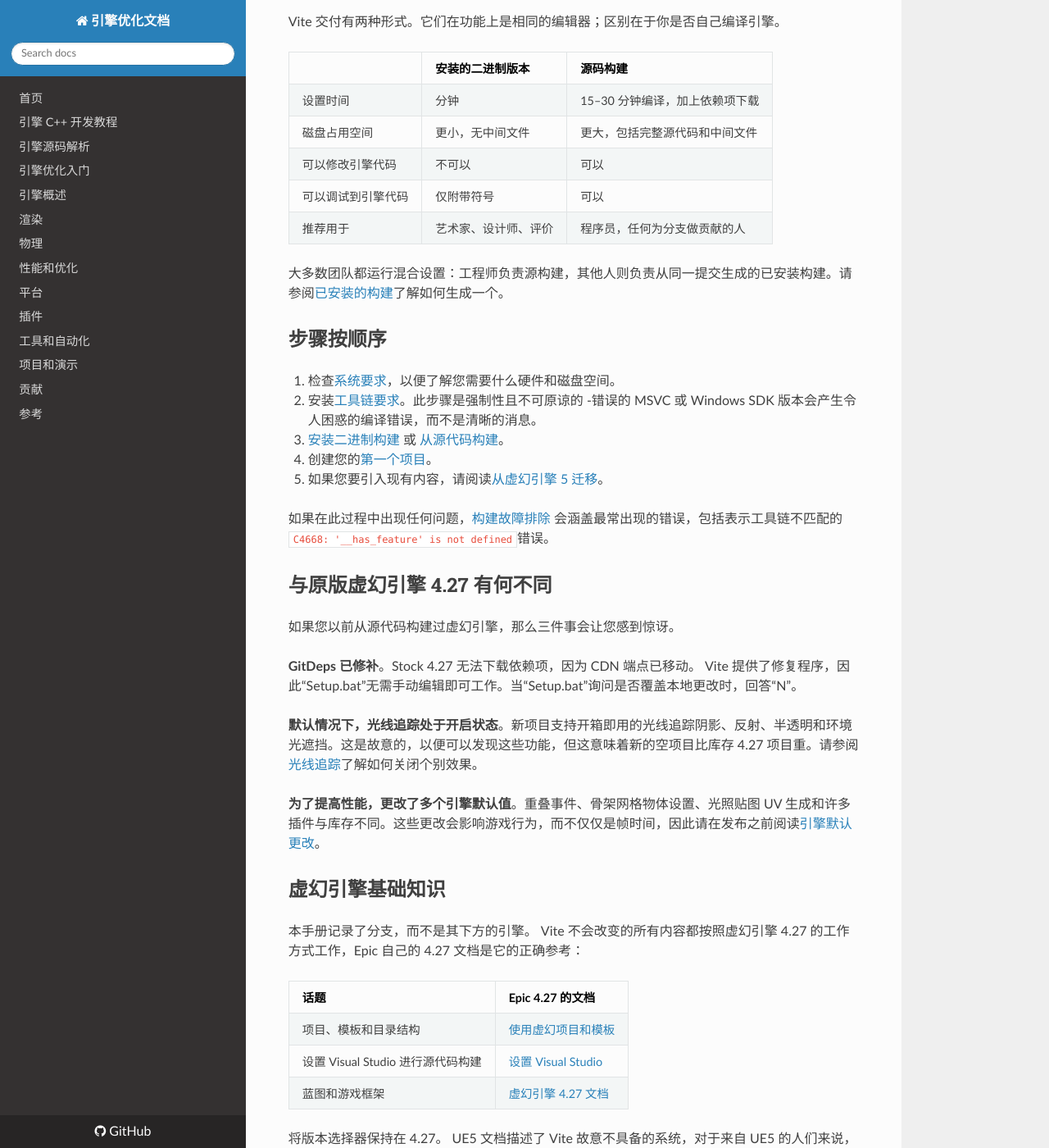
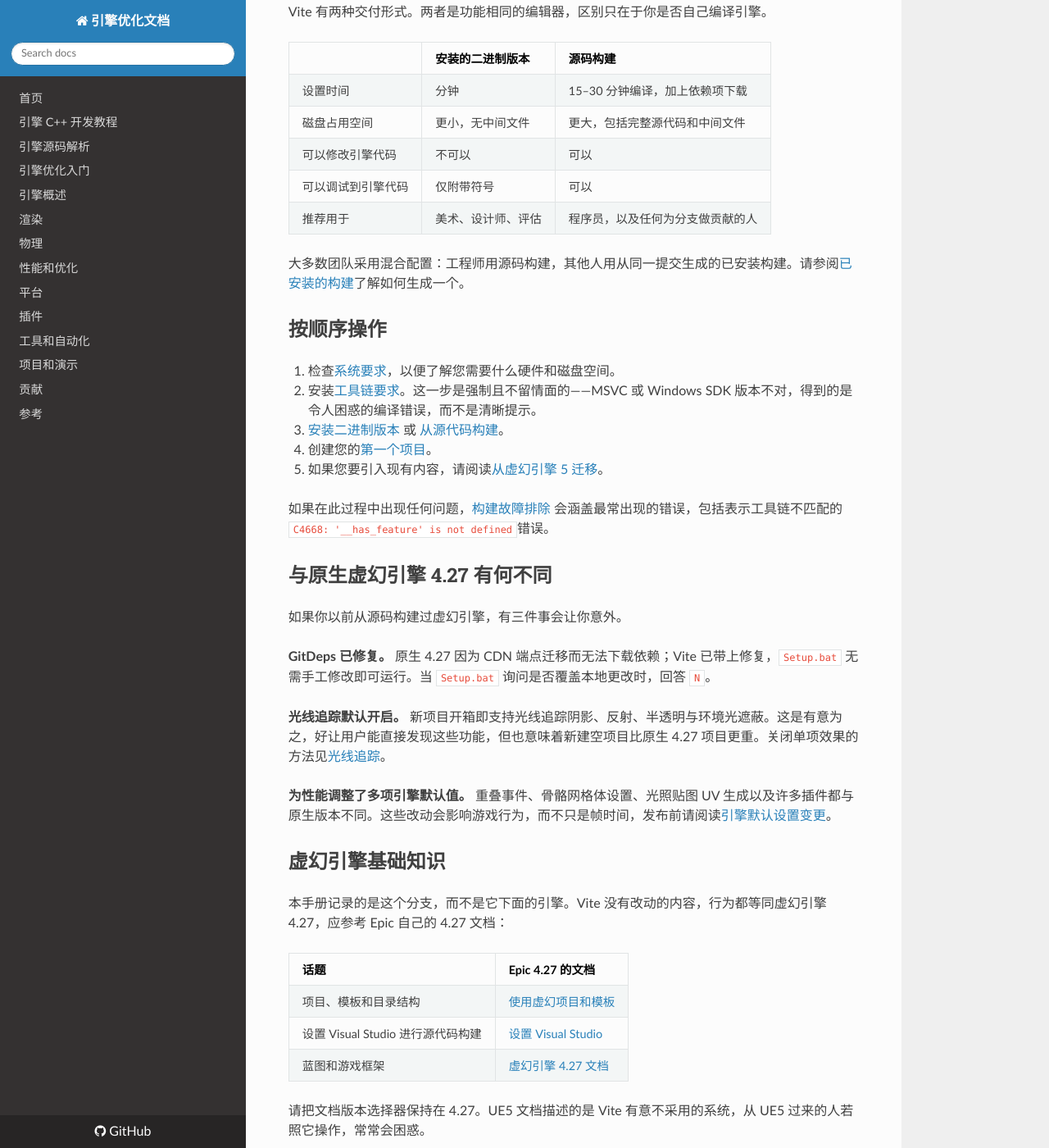
Before and after one commit to OpenHUTB/cpp, an MkDocs documentation site: the page built from docs/optimization/GettingStarted/Getting-Started.md, in a window 1280 px wide and 1400 px high, scrolled down 422 px. Shown: the whole window at 82% size. Built offline with MkDocs 1.6.1, drawn with Linux system fonts in a browser that asks for light colours; nearby versions of some CDN libraries; a script that is not in the unit is left out; some of the changed text lies outside the part shown.

Commit message:
docs: 修正入门页的 admonition、机翻与术语
- 「!!! 最快方法」不是有效 admonition，改为 !!! tip，正文缩进补足
- 「强制性且不可原谅的」是 mandatory and unforgiving 的直译，改为「强制且不留情面」
- 分叉、库存、原版、艺术家等按全书统一为分支、原生、美术；环境光遮挡改为环境光遮蔽；骨架网格物体改为骨骼网格体
- Setup.bat 的引号改为代码 span；引擎默认更改链接文字统一为引擎默认设置变更

```diff
--- a/docs/optimization/GettingStarted/Getting-Started.md
+++ b/docs/optimization/GettingStarted/Getting-Started.md
@@ -1,15 +1,14 @@
 # 入门
 
-!!! 最快方法
-
-   下载已安装的二进制版本，运行 <code>RegistryAdd.bat</code>，然后打开编辑器。在现代桌面 CPU 上，从源代码构建大约需要 15-30 分钟的编译时间，并且需要固定的工具链。
+!!! tip "最快方法"
+    下载已安装的二进制版本，运行 `RegistryAdd.bat`，然后打开编辑器。在现代桌面 CPU 上，从源码构建需要约 15–30 分钟编译时间，并且依赖固定的工具链。
 
 
-本节将带您从不安装任何东西到运行编辑器和虚幻引擎 Vite 上的第一个项目。如果您还没有确定分叉是否适合您的项目，请先阅读[Vite简介](Introduction-to-Vite.md)。
+本节带你从零起步，直到运行编辑器并在虚幻引擎 Vite 上跑起第一个项目。如果还没确定这个分支是否适合你的项目，请先读 [Vite 简介](Introduction-to-Vite.md)。
 
 ## 选择安装方式
 
-Vite 交付有两种形式。它们在功能上是相同的编辑器；区别在于你是否自己编译引擎。
+Vite 有两种交付形式。两者是功能相同的编辑器，区别只在于你是否自己编译引擎。
 
 | | 安装的二进制版本 | 源码构建 |
 |---|---|---|
@@ -17,33 +16,33 @@ Vite 交付有两种形式。它们在功能上是相同的编辑器；区别在
 | 磁盘占用空间 | 更小，无中间文件 | 更大，包括完整源代码和中间文件 |
 | 可以修改引擎代码 | 不可以 | 可以 |
 | 可以调试到引擎代码 | 仅附带符号 | 可以 |
-| 推荐用于 | 艺术家、设计师、评价 | 程序员，任何为分支做贡献的人 |
+| 推荐用于 | 美术、设计师、评估 | 程序员，以及任何为分支做贡献的人 |
 
-大多数团队都运行混合设置：工程师负责源构建，其他人则负责从同一提交生成的已安装构建。请参阅[已安装的构建](../Tools/Installed-Builds.md)了解如何生成一个。
+大多数团队采用混合配置：工程师用源码构建，其他人用从同一提交生成的已安装构建。请参阅[已安装的构建](../Tools/Installed-Builds.md)了解如何生成一个。
 
-## 步骤按顺序
+## 按顺序操作
 
 1. 检查[系统要求](System-Requirements.md)，以便了解您需要什么硬件和磁盘空间。
-2. 安装[工具链要求](Toolchain-Requirements.md)。此步骤是强制性且不可原谅的 -错误的 MSVC 或 Windows SDK 版本会产生令人困惑的编译错误，而不是清晰的消息。
-3. [安装二进制构建](Install-Binary-Build.md) 或 [从源代码构建](Build-From-Source.md)。
+2. 安装[工具链要求](Toolchain-Requirements.md)。这一步是强制且不留情面的——MSVC 或 Windows SDK 版本不对，得到的是令人困惑的编译错误，而不是清晰提示。
+3. [安装二进制版本](Install-Binary-Build.md) 或 [从源代码构建](Build-From-Source.md)。
 4. 创建您的[第一个项目](First-Project.md)。
 5. 如果您要引入现有内容，请阅读[从虚幻引擎 5 迁移](Migrating-From-UE5.md)。
 
 如果在此过程中出现任何问题，[构建故障排除](Build-Troubleshooting.md) 会涵盖最常出现的错误，包括表示工具链不匹配的`C4668: '__has_feature' is not defined`错误。
 
-## 与原版虚幻引擎 4.27 有何不同
+## 与原生虚幻引擎 4.27 有何不同
 
-如果您以前从源代码构建过虚幻引擎，那么三件事会让您感到惊讶。
+如果你以前从源码构建过虚幻引擎，有三件事会让你意外。
 
-**GitDeps 已修补**。Stock 4.27 无法下载依赖项，因为 CDN 端点已移动。 Vite 提供了修复程序，因此“Setup.bat”无需手动编辑即可工作。当“Setup.bat”询问是否覆盖本地更改时，回答“N”。
+**GitDeps 已修复。** 原生 4.27 因为 CDN 端点迁移而无法下载依赖；Vite 已带上修复，`Setup.bat` 无需手工修改即可运行。当 `Setup.bat` 询问是否覆盖本地更改时，回答 `N`。
 
-**默认情况下，光线追踪处于开启状态**。新项目支持开箱即用的光线追踪阴影、反射、半透明和环境光遮挡。这是故意的，以便可以发现这些功能，但这意味着新的空项目比库存 4.27 项目重。请参阅[光线追踪](../Rendering/Ray-Tracing.md)了解如何关闭个别效果。
+**光线追踪默认开启。** 新项目开箱即支持光线追踪阴影、反射、半透明与环境光遮蔽。这是有意为之，好让用户能直接发现这些功能，但也意味着新建空项目比原生 4.27 项目更重。关闭单项效果的方法见[光线追踪](../Rendering/Ray-Tracing.md)。
 
-**为了提高性能，更改了多个引擎默认值**。重叠事件、骨架网格物体设置、光照贴图 UV 生成和许多插件与库存不同。这些更改会影响游戏行为，而不仅仅是帧时间，因此请在发布之前阅读[引擎默认更改](../Performance/Engine-Defaults.md)。
+**为性能调整了多项引擎默认值。** 重叠事件、骨骼网格体设置、光照贴图 UV 生成以及许多插件都与原生版本不同。这些改动会影响游戏行为，而不只是帧时间，发布前请阅读[引擎默认设置变更](../Performance/Engine-Defaults.md)。
 
 ## 虚幻引擎基础知识
 
-本手册记录了分支，而不是其下方的引擎。 Vite 不会改变的所有内容都按照虚幻引擎 4.27 的工作方式工作，Epic 自己的 4.27 文档是它的正确参考：
+本手册记录的是这个分支，而不是它下面的引擎。Vite 没有改动的内容，行为都等同虚幻引擎 4.27，应参考 Epic 自己的 4.27 文档：
 
 | 话题 | Epic 4.27 的文档 |
 |---|---|
@@ -51,7 +50,7 @@ Vite 交付有两种形式。它们在功能上是相同的编辑器；区别在
 | 设置 Visual Studio 进行源代码构建 | [设置 Visual Studio](https://dev.epicgames.com/documentation/en-us/unreal-engine/setting-up-visual-studio-development-environment-for-cplusplus-projects-in-unreal-engine?application_version=4.27) |
 | 蓝图和游戏框架 | [虚幻引擎 4.27 文档](https://dev.epicgames.com/documentation/en-us/unreal-engine/unreal-engine-4-27-documentation) |
 
-将版本选择器保持在 4.27。 UE5 文档描述了 Vite 故意不具备的系统，对于来自 UE5 的人们来说，遵循它是一个常见的困惑源。
+请把文档版本选择器保持在 4.27。UE5 文档描述的是 Vite 有意不采用的系统，从 UE5 过来的人若照它操作，常常会困惑。
 
 ## 另请参阅
 
```
